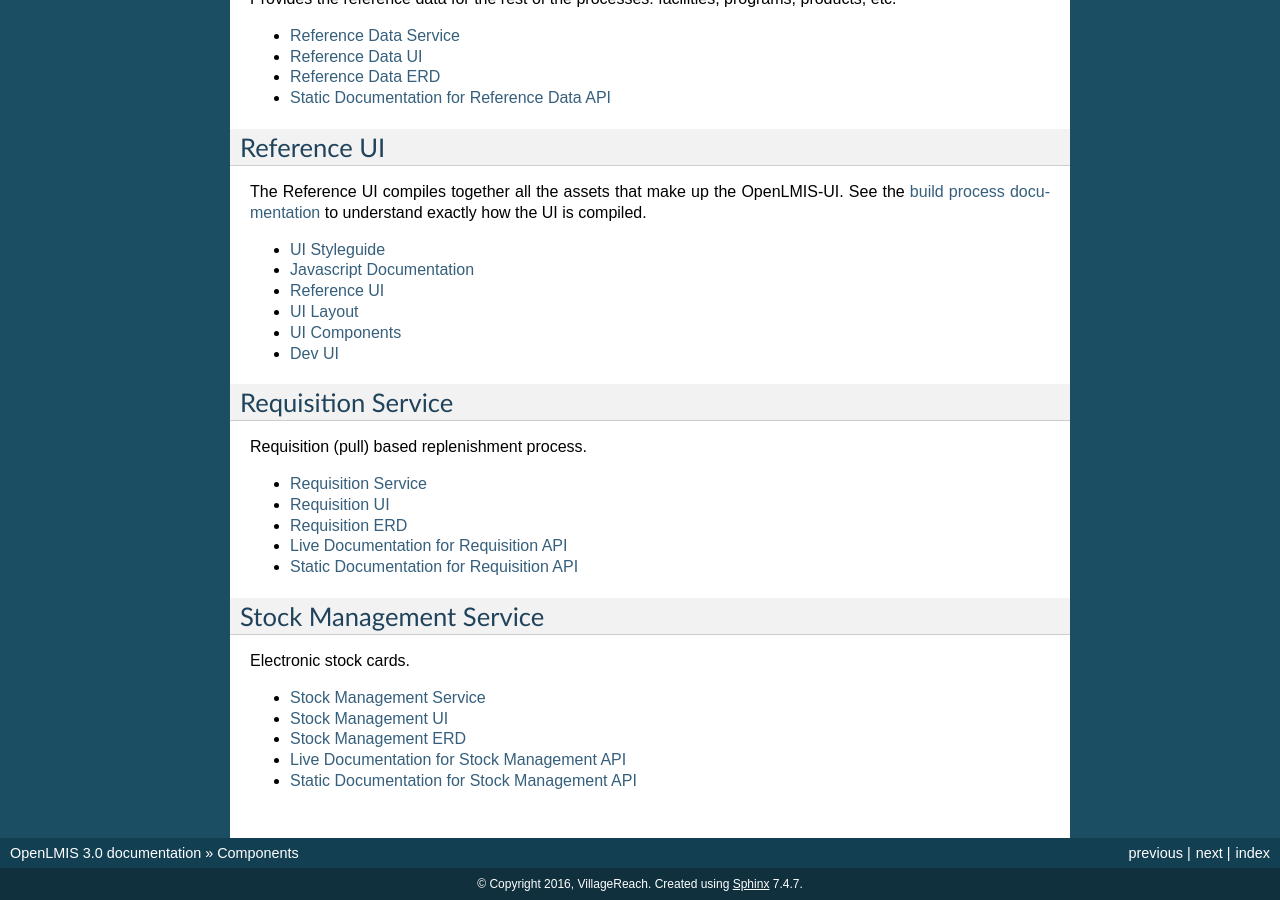
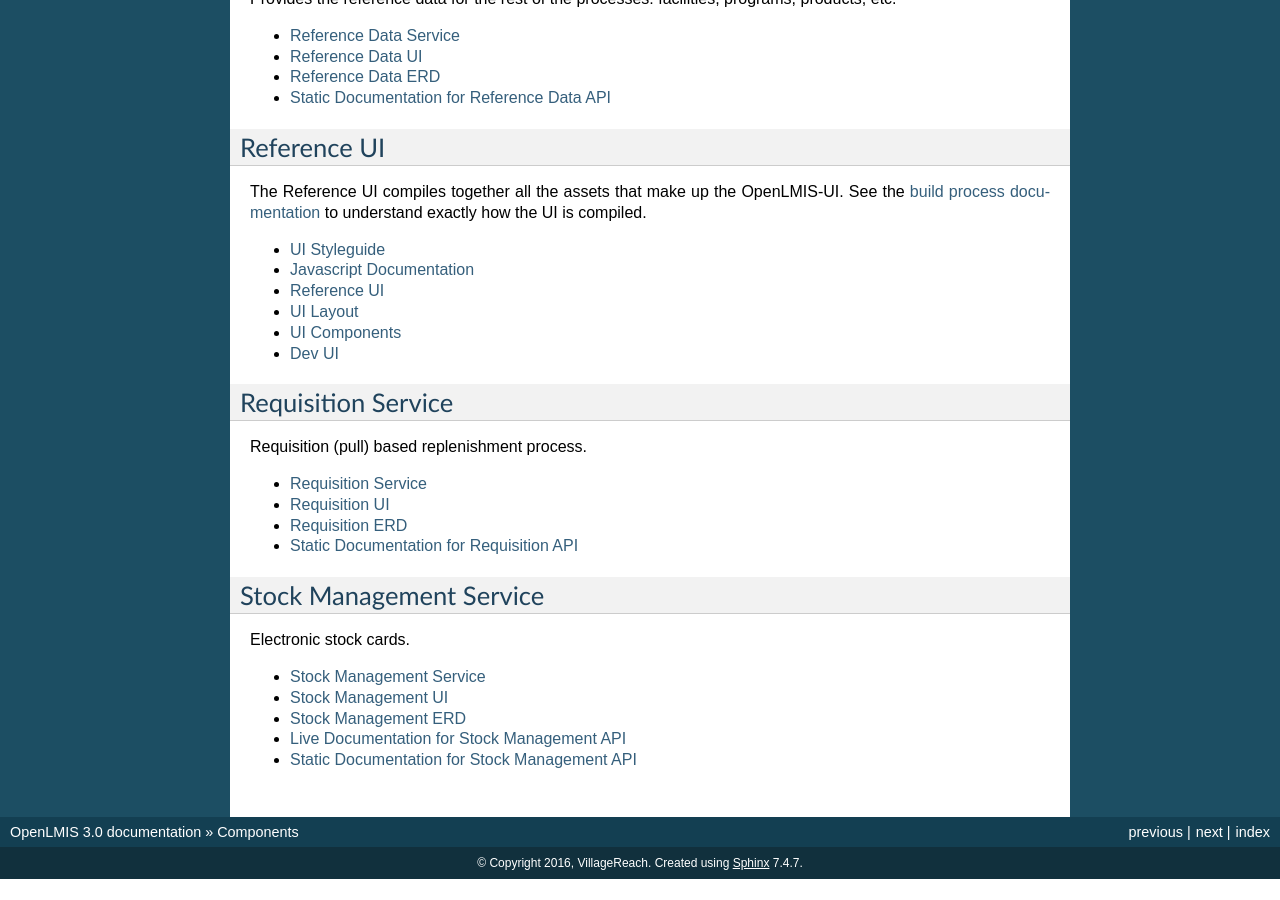
Before and after one commit to OpenLMIS/openlmis-ref-distro, a Sphinx documentation site: the page built from docs/source/components/index.rst, in a window 1280 px wide and 900 px high, scrolled down 1021 px. Built offline with Sphinx 7.4.7, drawn with Linux system fonts in a browser that asks for light colours; pages that are not in the unit, such as notebooks, are missing from menus; after the commit the page ends 1900 px from its top, so only the background shows below that.

Commit message:
bump req comp docs

```diff
--- a/docs/source/components/erd-requisition.rst
+++ b/docs/source/components/erd-requisition.rst
@@ -4,5 +4,4 @@
 
 ERD schema of Requisition service:
 
-* `Live ERD <http://ci.openlmis.org/erd-requisition/>`_
-* `Zip ERD <http://build.openlmis.org/job/OpenLMIS-requisition-erd-generation/lastSuccessfulBuild/artifact/erd-requisition.zip>`_
+* `Zip ERD <http://build.openlmis.org/job/OpenLMIS-requisition-erd-generation/1278/artifact/erd-requisition.zip>`_
--- a/docs/source/components/index.rst
+++ b/docs/source/components/index.rst
@@ -85,8 +85,7 @@
 - `Requisition Service <requisitionService.html>`_
 - `Requisition UI <requisitionUI.html>`_
 - `Requisition ERD <erd-requisition.html>`_
-- `Live Documentation for Requisition API <http://test.openlmis.org/requisition/docs/#/default>`_
-- `Static Documentation for Requisition API <http://build.openlmis.org/job/OpenLMIS-requisition-service/lastSuccessfulBuild/artifact/build/resources/main/api-definition.html>`_
+- `Static Documentation for Requisition API <http://build.openlmis.org/job/OpenLMIS-requisition-service/1705/artifact/build/resources/main/api-definition.html>`_
 
 *************************
 Stock Management Service
```
